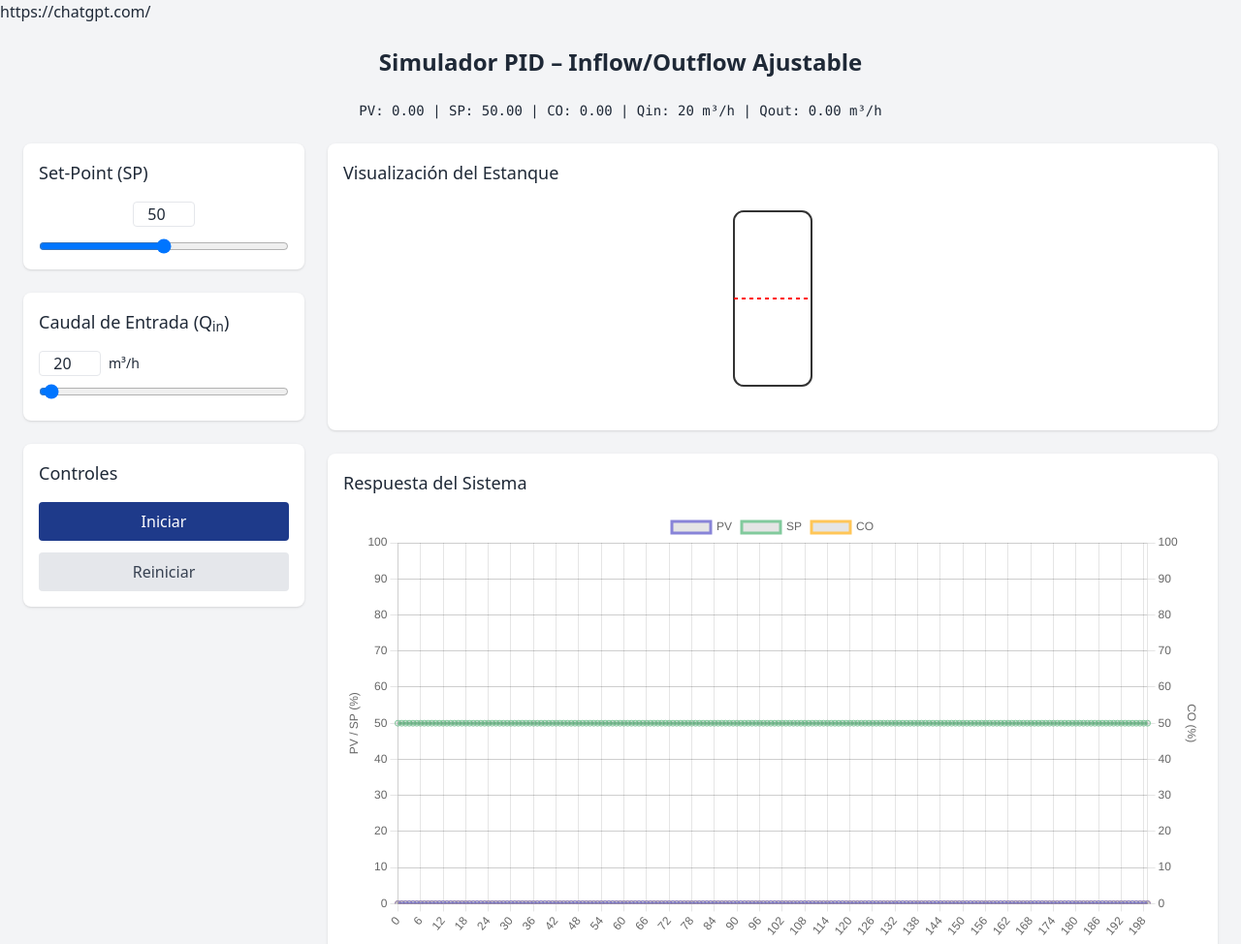
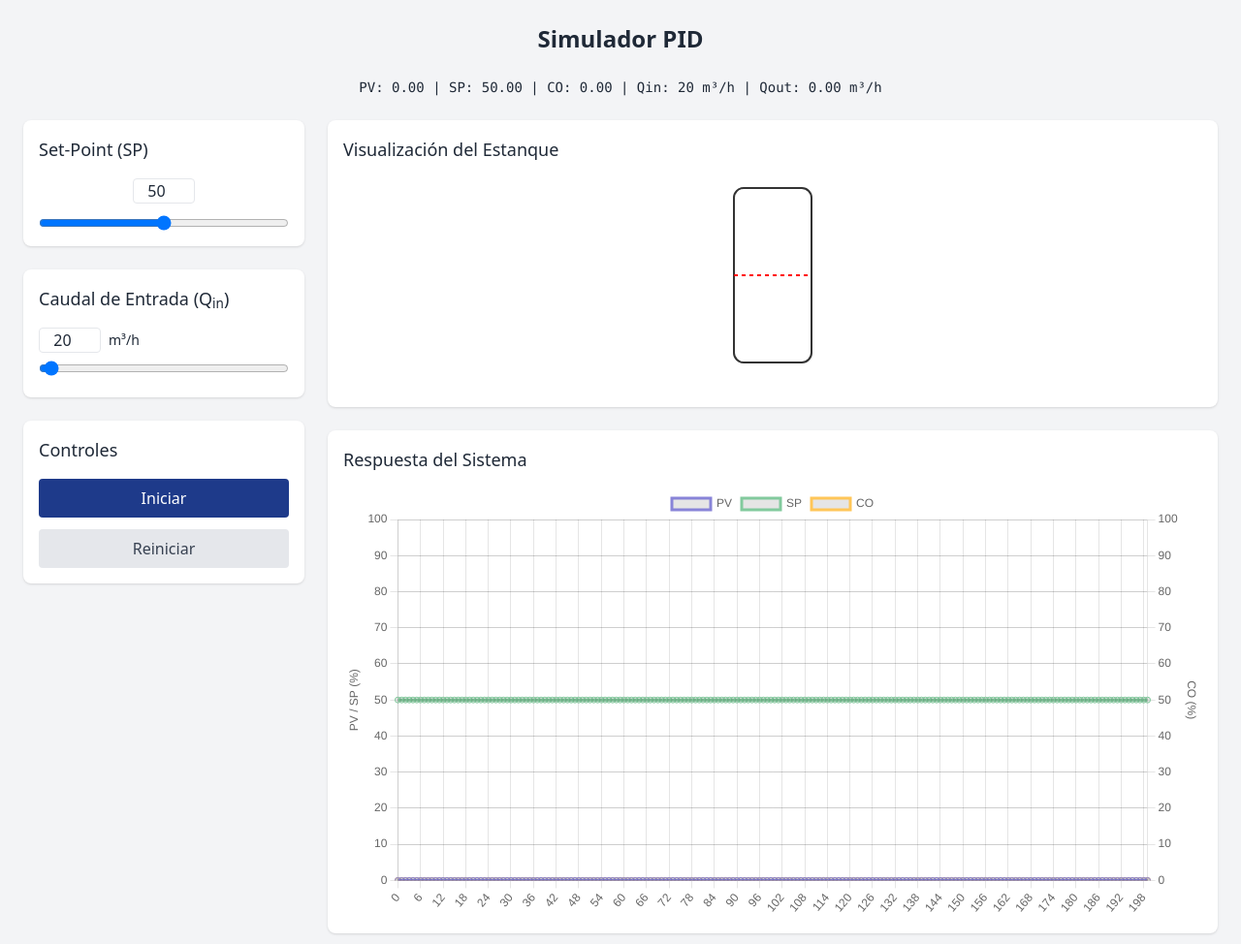
Before and after one commit to luchoplaza/PIDSim, a plain HTML site: page PIDSimulator.html in a window 1280 px wide. Shown: the top 974 px of the page at 97% size. Drawn offline with nearby package versions, Linux system fonts and the light colour scheme.

Commit message:
Update PIDSimulator.html

```diff
--- a/PIDSimulator.html
+++ b/PIDSimulator.html
@@ -3,15 +3,15 @@
 <head>
   <meta charset="UTF-8">
   <meta name="viewport" content="width=device-width, initial-scale=1.0">
-  <title>Simulador PID – Inflow/Outflow Ajustable</title>
-  <!-- Tailwind CSS -->https://chatgpt.com/
+  <title>Simulador PID</title>
+  <!-- Tailwind CSS -->
   <script src="https://cdn.tailwindcss.com"></script>
   <!-- Chart.js -->
   <script src="https://cdn.jsdelivr.net/npm/chart.js"></script>
 </head>
 <body class="bg-gray-100 font-sans text-gray-800">
   <div class="container mx-auto p-6">
-    <h1 class="text-2xl font-semibold text-center mb-6">Simulador PID – Inflow/Outflow Ajustable</h1>
+    <h1 class="text-2xl font-semibold text-center mb-6">Simulador PID</h1>
     <!-- Estado al inicio -->
     <div class="mt-6 text-center font-mono text-sm">
       <span id="status">PV: 0.00 | SP: 50.00 | CO: 0.00 | Qin: 20 m³/h | Qout: 0.00 m³/h</span>
```
